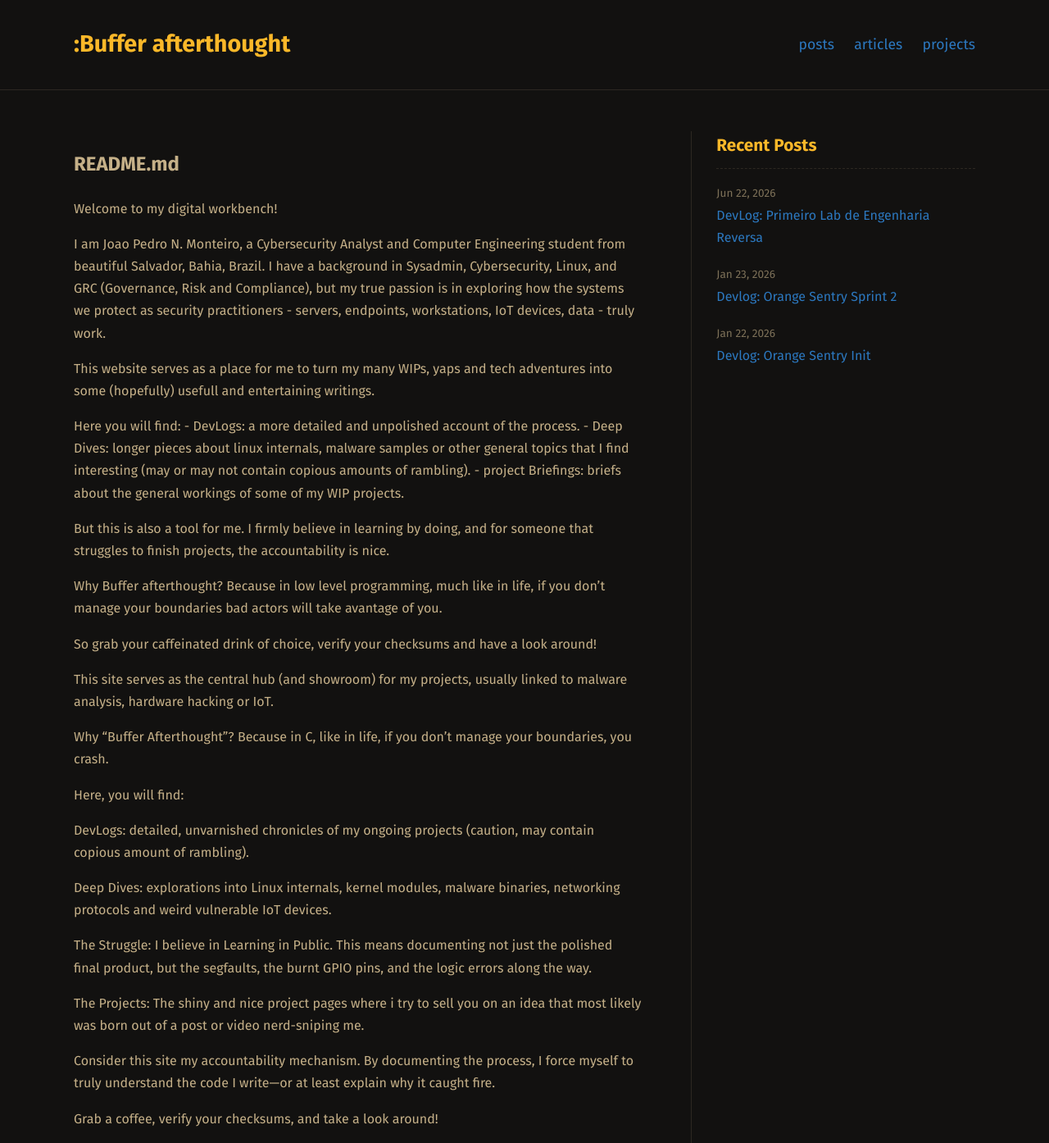
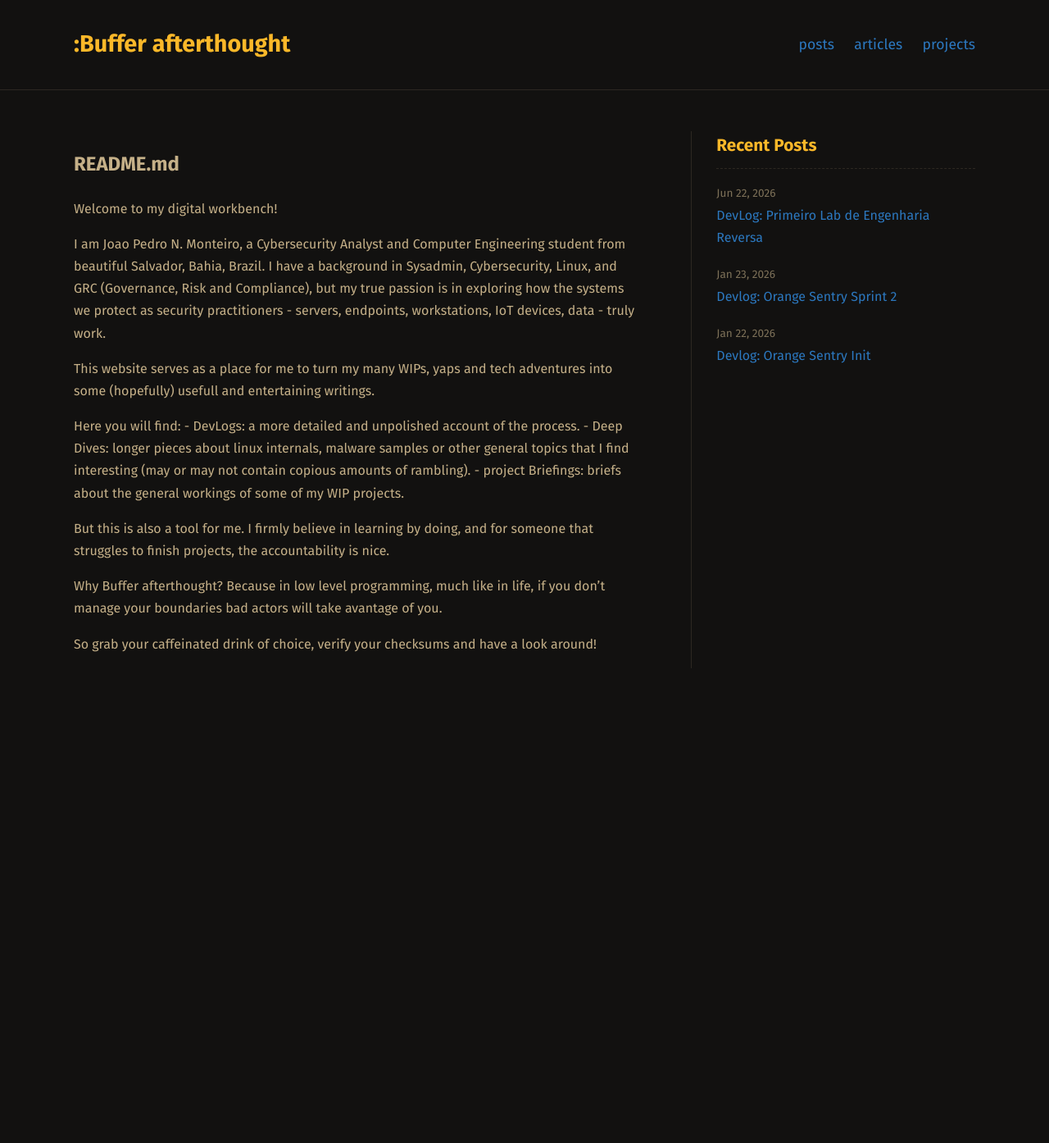
Before and after one commit to JoaoNasMonteiro/JoaoNasMonteiro.github.io, a Jekyll site: the page built from index.md, in a window 1280 px wide. Shown: the whole page at 82% size. Built offline with Jekyll 4.4.1, drawn with Linux system fonts in a browser that asks for light colours; after the commit the page ends 900 px from its top, so only the background shows below that.

Commit message:
change landing page text

```diff
--- a/index.md
+++ b/index.md
@@ -20,21 +20,3 @@ But this is also a tool for me. I firmly believe in learning by doing, and for s
 Why Buffer afterthought? Because in low level programming, much like in life, if you don't manage your boundaries bad actors will take avantage of you.
 
 So grab your caffeinated drink of choice, verify your checksums and have a look around!
-
-This site serves as the central hub (and showroom) for my projects, usually linked to malware analysis, hardware hacking or IoT.
-
-Why "Buffer Afterthought"? Because in C, like in life, if you don't manage your boundaries, you crash.
-
-Here, you will find:
-
-DevLogs: detailed, unvarnished chronicles of my ongoing projects (caution, may contain copious amount of rambling).
-
-Deep Dives: explorations into Linux internals, kernel modules, malware binaries, networking protocols and weird vulnerable IoT devices.
-
-The Struggle: I believe in Learning in Public. This means documenting not just the polished final product, but the segfaults, the burnt GPIO pins, and the logic errors along the way.
-
-The Projects: The shiny and nice project pages where i try to sell you on an idea that most likely was born out of a post or video nerd-sniping me.
-
-Consider this site my accountability mechanism. By documenting the process, I force myself to truly understand the code I write—or at least explain why it caught fire.
-
-Grab a coffee, verify your checksums, and take a look around!
```
